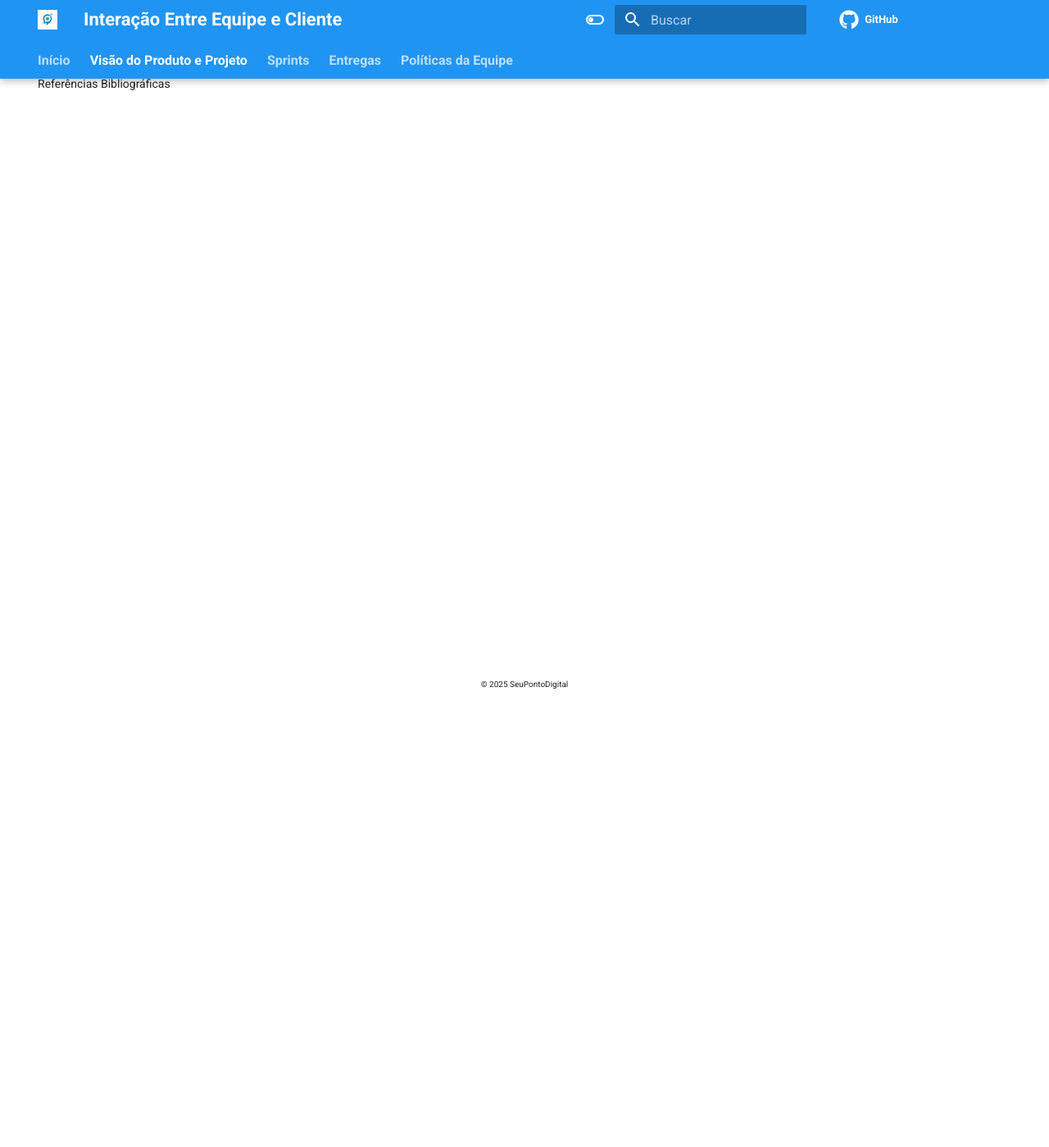
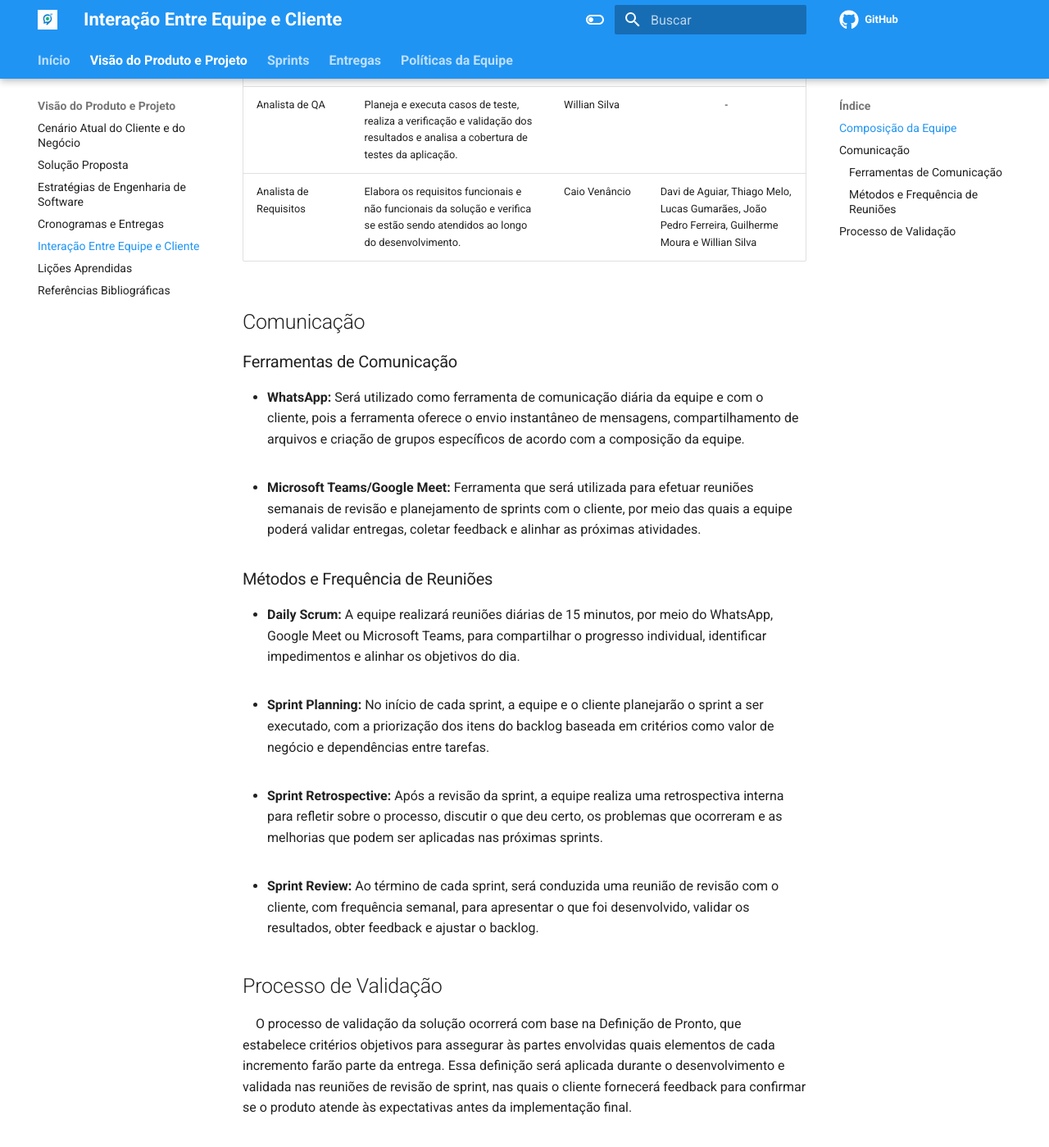
Before and after one commit to mdsreq-fga-unb/2025.1-T01-SeuPontoDigital, an MkDocs documentation site: the page built from docs/doc-visao/top5.md, in a window 1280 px wide and 1400 px high, scrolled down 545 px. Shown: the whole window at 82% size. Built offline with MkDocs 1.6.1 and Material for MkDocs 9.7.7, drawn with Linux system fonts in a browser that asks for light colours; comment, search, counter and statistics services are not loaded; before the commit the page ends 900 px from its top, so only the background shows below that; some of the changed text lies outside the part shown.

Commit message:
docs: preencher interação entre equipe e cliente

```diff
--- a/docs/doc-visao/top5.md
+++ b/docs/doc-visao/top5.md
@@ -1,5 +1,80 @@
 ## Composição da Equipe
+&nbsp;&nbsp;&nbsp;&nbsp;A equipe envolvida no desenvolvimento é composta por:
+<table>
+  <thead>
+    <tr>
+      <th>Papel</th>
+      <th>Descrição</th>
+      <th>Responsável</th>
+      <th>Participantes</th>
+    </tr>
+  </thead>
+  <tbody>
+    <tr>
+      <td>Gerente do Projeto</td>
+      <td>Organiza e conduz o projeto, além de assegurar a comunicação entre cliente e equipe, e o cumprimento do escopo e dos prazos estabelecidos.</td>
+      <td>Caio Venâncio</td>
+      <td align="center">-</td>
+    </tr>
+    <tr>
+      <td>Desenvolvedor Front-End Mobile</td>
+      <td>Atua na parte visual do aplicativo, o que inclui a interface com o usuário, o design e a navegação.</td>
+      <td>Lucas Guimarães</td>
+      <td>Caio Venâncio, Davi de Aguiar e Thiago Melo</td>
+    </tr>
+    <tr>
+      <td>Desenvolvedor Back-End</td>
+      <td>Responsável por implementar a lógica do servidor, gerenciar o banco de dados e integrar APIs.</td>
+      <td align="center">-</td>
+      <td>Guilherme Moura, João Pedro Ferreira, Willian Silva</td>
+    </tr>
+    <tr>
+      <td>Analista de QA</td>
+      <td>Planeja e executa casos de teste, realiza a verificação e validação dos resultados e analisa a cobertura de testes da aplicação.</td>
+      <td>Willian Silva</td>
+      <td align="center">-</td>
+    </tr>
+    <tr>
+      <td>Analista de Requisitos</td>
+      <td>Elabora os requisitos funcionais e não funcionais da solução e verifica se estão sendo atendidos ao longo do desenvolvimento.</td>
+      <td>Caio Venâncio</td>
+      <td>Davi de Aguiar, Thiago Melo, Lucas Gumarães, João Pedro Ferreira, Guilherme Moura e Willian Silva</td>
+    </tr>
+  </tbody>
+</table>
 
 ## Comunicação
 
+### Ferramentas de Comunicação
+<ul>
+  <li>
+    <strong>WhatsApp:</strong> Será utilizado como ferramenta de comunicação diária da equipe e com o cliente, pois a ferramenta oferece o envio instantâneo de mensagens, compartilhamento de arquivos e criação de grupos específicos de acordo com a composição da equipe.
+  </li>
+  <br>
+  <li>
+    <strong>Microsoft Teams/Google Meet:</strong> Ferramenta que será utilizada para efetuar reuniões semanais de revisão e planejamento de sprints com o cliente, por meio das quais a equipe poderá validar entregas, coletar feedback e alinhar as próximas atividades.
+  </li>
+</ul>
+
+### Métodos e Frequência de Reuniões
+<ul>
+  <li>
+    <strong>Daily Scrum:</strong> A equipe realizará reuniões diárias de 15 minutos, por meio do WhatsApp, Google Meet ou Microsoft Teams, para compartilhar o progresso individual, identificar impedimentos e alinhar os objetivos do dia.
+  </li>
+  <br>
+  <li>
+    <strong>Sprint Planning:</strong>  No início de cada sprint, a equipe e o cliente planejarão o sprint a ser executado, com a priorização dos itens do backlog baseada em critérios como valor de negócio e dependências entre tarefas.
+  </li>
+  <br>
+  <li>
+    <strong>Sprint Retrospective:</strong> Após a revisão da sprint, a equipe realiza uma retrospectiva interna para refletir sobre o processo, discutir o que deu certo, os problemas que ocorreram e as melhorias que podem ser aplicadas nas próximas sprints.
+  </li>
+  <br>
+  <li>
+    <strong>Sprint Review:</strong> Ao término de cada sprint, será conduzida uma reunião de revisão com o cliente, com frequência semanal, para apresentar o que foi desenvolvido, validar os resultados, obter feedback e ajustar o backlog.
+  </li>
+
+</ul>
+
 ## Processo de Validação
+<p>&nbsp;&nbsp;&nbsp;&nbsp;O processo de validação da solução ocorrerá com base na Definição de Pronto, que estabelece critérios objetivos para assegurar às partes envolvidas quais elementos de cada incremento farão parte da entrega. Essa definição será aplicada durante o desenvolvimento e validada nas reuniões de revisão de sprint, nas quais o cliente fornecerá feedback para confirmar se o produto atende às expectativas antes da implementação final.</p>
```
